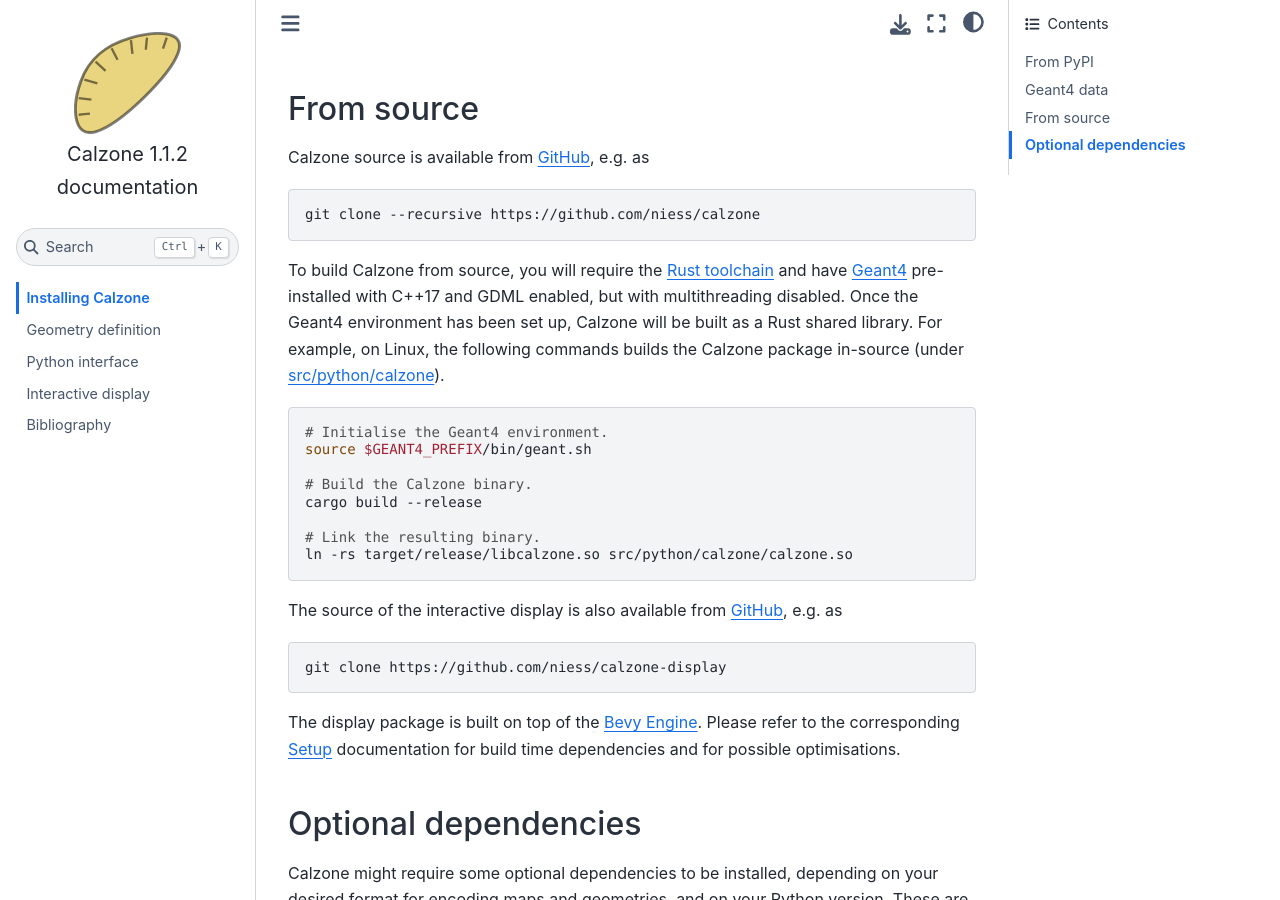
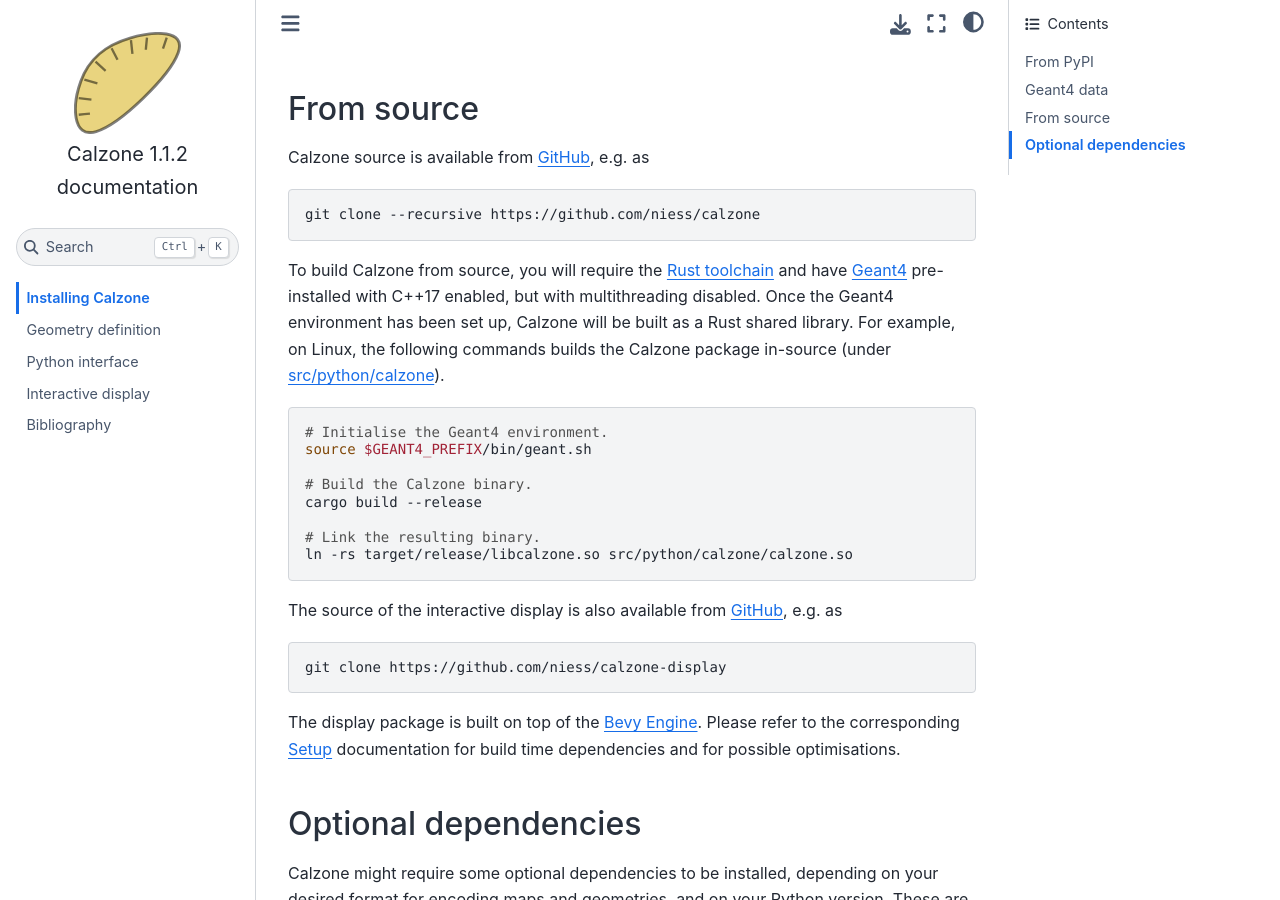
Before and after one commit to niess/calzone, a Sphinx documentation site: the page built from docs/source/installation.rst, in a window 1280 px wide and 900 px high, scrolled down 1028 px. Built offline with Sphinx 7.4.7 and the Sphinx Book theme 1.1.4, drawn with Linux system fonts in a browser that asks for light colours.

```diff
--- a/docs/source/installation.rst
+++ b/docs/source/installation.rst
@@ -57,10 +57,10 @@ Calzone source is available from `GitHub`_, e.g. as
    git clone --recursive https://github.com/niess/calzone
 
 To build Calzone from source, you will require the `Rust toolchain`_ and have
-`Geant4`_ pre-installed with C++17 and GDML enabled, but with multithreading
-disabled. Once the Geant4 environment has been set up, Calzone will be built as
-a Rust shared library. For example, on Linux, the following commands builds the
-Calzone package in-source (under `src/python/calzone
+`Geant4`_ pre-installed with C++17 enabled, but with multithreading disabled.
+Once the Geant4 environment has been set up, Calzone will be built as a Rust
+shared library. For example, on Linux, the following commands builds the Calzone
+package in-source (under `src/python/calzone
 <https://github.com/niess/calzone/tree/master/src/python/calzone>`_).
 
 .. code:: bash
```
Also changed, not shown: CONTRIBUTING.md (added, +21 -0 lines).
